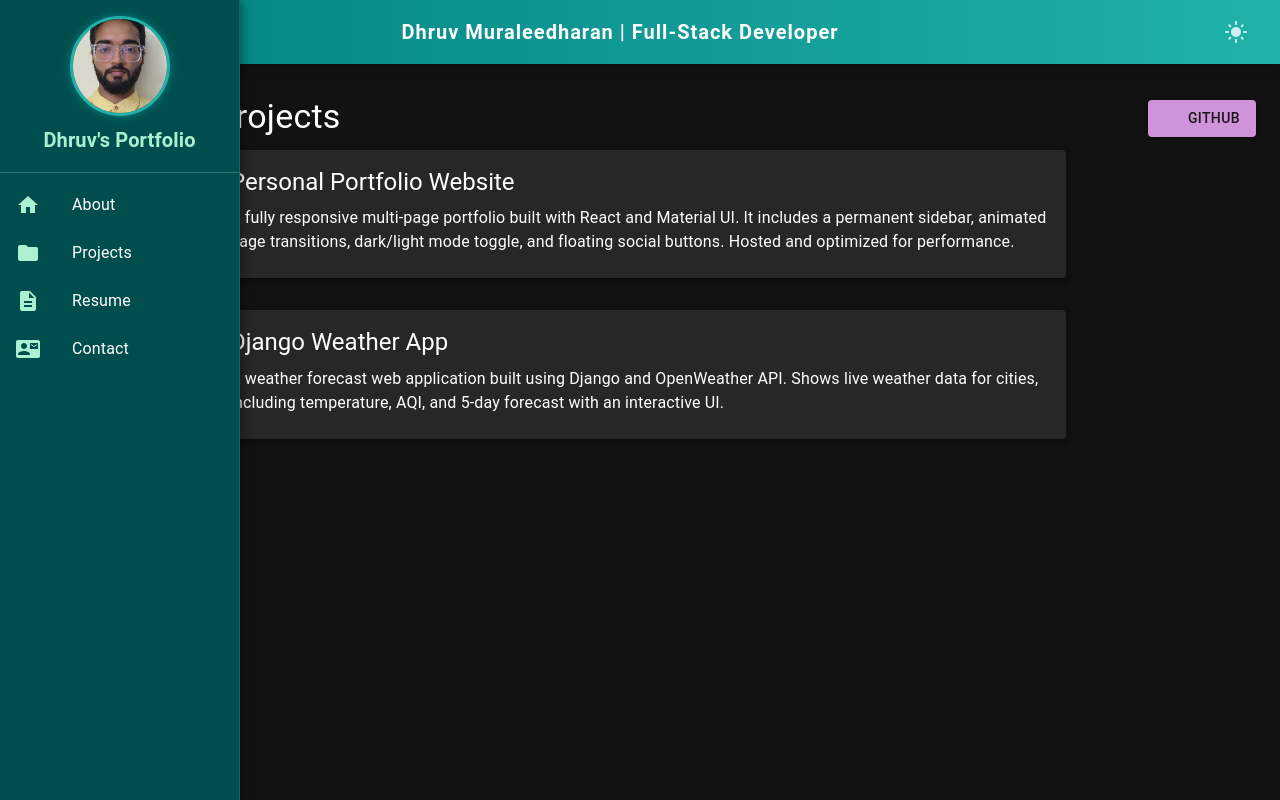
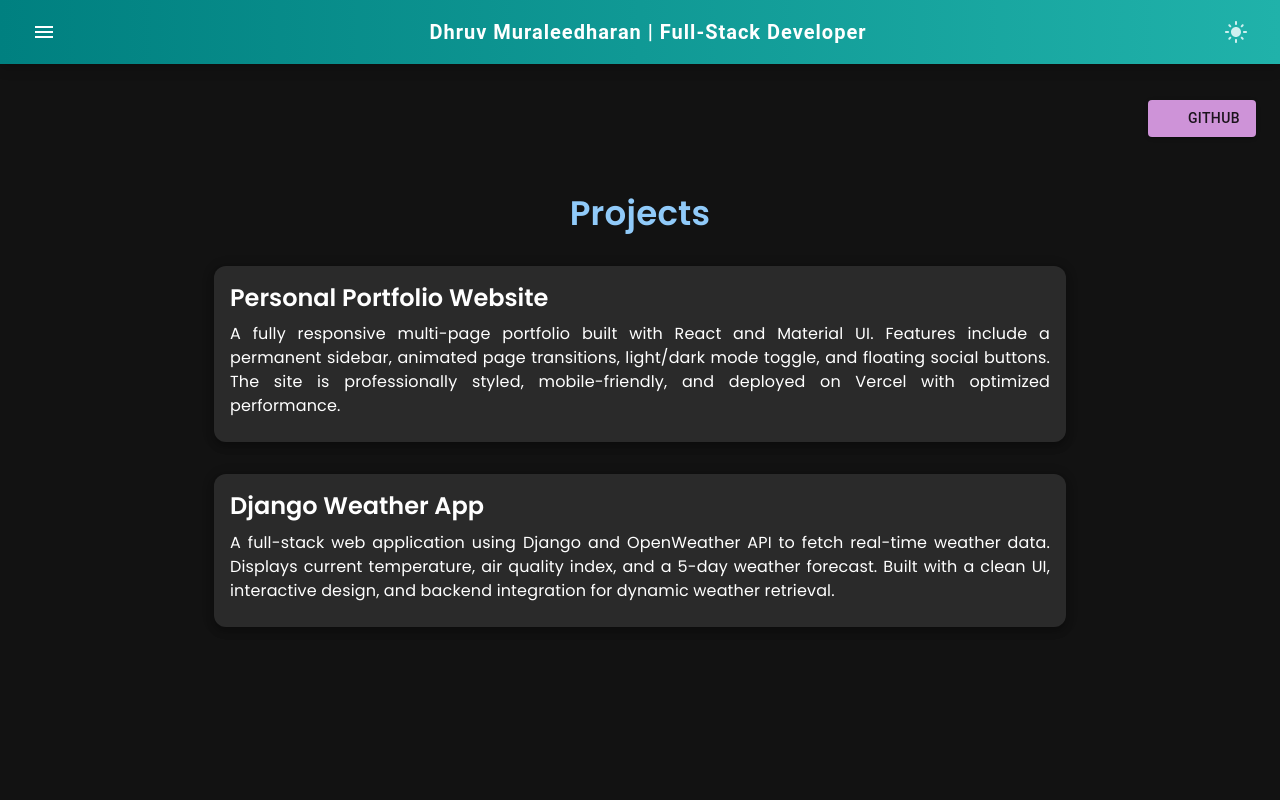
Before and after one commit to CaptainDhruv/portfolio, a React (Create React App) app: page /projects in a window 1280 px wide. Built offline with nearby package versions, Linux system fonts and the light colour scheme; some icons are missing.

Commit message:
Initial commit of my full React portfolio website

```diff
--- a/public/index.html
+++ b/public/index.html
@@ -4,6 +4,8 @@
     <meta charset="utf-8" />
     <link rel="icon" href="%PUBLIC_URL%/favicon.ico" />
     <meta name="viewport" content="width=device-width, initial-scale=1" />
+    <link href="https://fonts.googleapis.com/css2?family=Poppins:wght@300;400;600&display=swap" rel="stylesheet">
+
     <meta name="theme-color" content="#000000" />
     <meta
       name="description"
--- a/src/App.jsx
+++ b/src/App.jsx
@@ -1,3 +1,4 @@
+// App.jsx
 import React, { useState, useMemo } from 'react';
 import { BrowserRouter as Router, Routes, Route } from 'react-router-dom';
 import { ThemeProvider, createTheme } from '@mui/material/styles';
@@ -12,9 +13,14 @@ import AppBarComponent from './components/AppBarComponent';
 
 const App = () => {
   const [mode, setMode] = useState('dark');
+  const [drawerOpen, setDrawerOpen] = useState(false);
 
   const toggleTheme = () => {
     setMode((prev) => (prev === 'light' ? 'dark' : 'light'));
+  };
+
+  const toggleDrawer = () => {
+    setDrawerOpen(!drawerOpen);
   };
 
   const theme = useMemo(
@@ -31,14 +37,16 @@ const App = () => {
     <ThemeProvider theme={theme}>
       <CssBaseline />
       <Router>
-        <AppBarComponent toggleTheme={toggleTheme} mode={mode} />
-        <DrawerComponent />
+        <AppBarComponent toggleTheme={toggleTheme} mode={mode} onMenuClick={toggleDrawer} />
+        <DrawerComponent open={drawerOpen} onClose={toggleDrawer} />
+        <div style={{ marginTop: '64px', padding: '16px' }}>
           <Routes>
             <Route path="/" element={<About />} />
             <Route path="/projects" element={<Projects />} />
             <Route path="/resume" element={<Resume />} />
             <Route path="/contact" element={<Contact />} />
           </Routes>
+        </div>
       </Router>
     </ThemeProvider>
   );
--- a/src/components/AppBarComponent.jsx
+++ b/src/components/AppBarComponent.jsx
@@ -1,17 +1,21 @@
+// AppBarComponent.jsx
 import React from 'react';
 import { AppBar, Toolbar, Typography, IconButton } from '@mui/material';
-import { LightMode, DarkMode } from '@mui/icons-material';
+import { LightMode, DarkMode, Menu } from '@mui/icons-material';
 
-const AppBarComponent = ({ toggleTheme, mode }) => {
+const AppBarComponent = ({ toggleTheme, mode, onMenuClick }) => {
   return (
     <AppBar
       position="fixed"
       sx={{
-        background: 'linear-gradient(to right, #008080, #20B2AA)', // Teal Gradient
+        background: 'linear-gradient(to right, #008080, #20B2AA)',
         boxShadow: '0 4px 12px rgba(0,0,0,0.2)',
       }}
     >
       <Toolbar sx={{ display: 'flex', justifyContent: 'space-between' }}>
+        <IconButton onClick={onMenuClick} sx={{ color: '#fff', mr: 2 }}>
+          <Menu />
+        </IconButton>
         <Typography
           variant="h6"
           component="div"
@@ -29,7 +33,7 @@ const AppBarComponent = ({ toggleTheme, mode }) => {
         <IconButton
           onClick={toggleTheme}
           sx={{
-            color: '#d0f0f0', // Light teal shade for icon
+            color: '#d0f0f0',
             transition: 'color 0.3s ease',
             '&:hover': {
               color: '#fff',
--- a/src/components/DrawerComponent.jsx
+++ b/src/components/DrawerComponent.jsx
@@ -1,3 +1,4 @@
+// DrawerComponent.jsx
 import React from 'react';
 import {
   Drawer,
@@ -24,20 +25,20 @@ const navItems = [
   { text: 'Contact', icon: <ContactMail />, path: '/contact' },
 ];
 
-const DrawerComponent = () => {
+const DrawerComponent = ({ open, onClose }) => {
   const navigate = useNavigate();
 
   return (
     <Drawer
-      variant="permanent"
+      anchor="left"
+      open={open}
+      onClose={onClose}
+      ModalProps={{ keepMounted: true }}
       sx={{
-        width: drawerWidth,
-        flexShrink: 0,
         '& .MuiDrawer-paper': {
           width: drawerWidth,
-          backgroundColor: '#004d4d', // Deep teal background
+          backgroundColor: '#004d4d',
           color: '#ffffff',
-          boxShadow: '2px 0 10px rgba(0, 0, 0, 0.4)',
         },
       }}
     >
@@ -55,8 +56,8 @@ const DrawerComponent = () => {
           sx={{
             width: 100,
             height: 100,
-            border: '3px solid #20B2AA', // Light teal border
-            boxShadow: '0 0 10px #008080', // Classic teal glow
+            border: '3px solid #20B2AA',
+            boxShadow: '0 0 10px #008080',
             marginBottom: 1,
           }}
         />
@@ -71,18 +72,18 @@ const DrawerComponent = () => {
         {navItems.map(({ text, icon, path }) => (
           <ListItem key={text} disablePadding>
             <ListItemButton
-              onClick={() => navigate(path)}
+              onClick={() => {
+                navigate(path);
+                onClose();
+              }}
               sx={{
                 '&:hover': {
-                  background: 'linear-gradient(to right, #008080, #20B2AA)', // Teal gradient on hover
+                  background: 'linear-gradient(to right, #008080, #20B2AA)',
                 },
               }}
             >
               <ListItemIcon sx={{ color: '#aaf0d1' }}>{icon}</ListItemIcon>
-              <ListItemText
-                primary={text}
-                sx={{ color: '#ffffff', fontWeight: 500 }}
-              />
+              <ListItemText primary={text} />
             </ListItemButton>
           </ListItem>
         ))}
--- a/src/pages/Projects.jsx
+++ b/src/pages/Projects.jsx
@@ -5,6 +5,7 @@ import {
   Grid,
   Card,
   CardContent,
+  Box
 } from '@mui/material';
 import PageWrapper from '../components/PageWrapper';
 import GitHubFloatButton from '../components/GitHubFloatButton';
@@ -13,33 +14,86 @@ const Projects = () => {
   return (
     <PageWrapper>
       <GitHubFloatButton />
-      <Container maxWidth="md" sx={{ mt: 4 }}>
-        <Typography variant="h4" gutterBottom>
+      <Container maxWidth="md" sx={{ mt: 6 }}>
+        <Typography
+          variant="h4"
+          gutterBottom
+          sx={{
+            fontWeight: 600,
+            fontFamily: 'Poppins, sans-serif',
+            color: 'primary.main',
+            textAlign: 'center',
+            mb: 4
+          }}
+        >
           Projects
         </Typography>
 
         <Grid container spacing={4}>
+          {/* Portfolio Website */}
           <Grid item xs={12} md={6}>
-            <Card elevation={4}>
+            <Card
+              elevation={5}
+              sx={{
+                borderRadius: 3,
+                backgroundColor: 'background.paper',
+                transition: '0.3s',
+                '&:hover': {
+                  transform: 'translateY(-5px)',
+                  boxShadow: '0 8px 20px rgba(0, 0, 0, 0.2)',
+                },
+              }}
+            >
               <CardContent>
-                <Typography variant="h5" gutterBottom>
+                <Typography
+                  variant="h5"
+                  gutterBottom
+                  sx={{ fontWeight: 600, fontFamily: 'Poppins, sans-serif' }}
+                >
                   Personal Portfolio Website
                 </Typography>
-                <Typography variant="body1">
-                  A fully responsive multi-page portfolio built with React and Material UI. It includes a permanent sidebar, animated page transitions, dark/light mode toggle, and floating social buttons. Hosted and optimized for performance.
+                <Typography
+                  variant="body1"
+                  sx={{ fontFamily: 'Poppins, sans-serif', textAlign: 'justify' }}
+                >
+                  A fully responsive multi-page portfolio built with React and Material UI.
+                  Features include a permanent sidebar, animated page transitions,
+                  light/dark mode toggle, and floating social buttons. The site is professionally
+                  styled, mobile-friendly, and deployed on Vercel with optimized performance.
                 </Typography>
               </CardContent>
             </Card>
           </Grid>
 
+          {/* Django Weather App */}
           <Grid item xs={12} md={6}>
-            <Card elevation={4}>
+            <Card
+              elevation={5}
+              sx={{
+                borderRadius: 3,
+                backgroundColor: 'background.paper',
+                transition: '0.3s',
+                '&:hover': {
+                  transform: 'translateY(-5px)',
+                  boxShadow: '0 8px 20px rgba(0, 0, 0, 0.2)',
+                },
+              }}
+            >
               <CardContent>
-                <Typography variant="h5" gutterBottom>
+                <Typography
+                  variant="h5"
+                  gutterBottom
+                  sx={{ fontWeight: 600, fontFamily: 'Poppins, sans-serif' }}
+                >
                   Django Weather App
                 </Typography>
-                <Typography variant="body1">
-                  A weather forecast web application built using Django and OpenWeather API. Shows live weather data for cities, including temperature, AQI, and 5-day forecast with an interactive UI.
+                <Typography
+                  variant="body1"
+                  sx={{ fontFamily: 'Poppins, sans-serif', textAlign: 'justify' }}
+                >
+                  A full-stack web application using Django and OpenWeather API to fetch real-time weather data.
+                  Displays current temperature, air quality index, and a 5-day weather forecast.
+                  Built with a clean UI, interactive design, and backend integration for dynamic weather retrieval.
                 </Typography>
               </CardContent>
             </Card>
--- a/src/pages/Resume.jsx
+++ b/src/pages/Resume.jsx
@@ -1,24 +1,71 @@
 import React from 'react';
-import { Container, Typography, Box, Button } from '@mui/material';
+import { Container, Typography, Box, Button, Paper } from '@mui/material';
 import PageWrapper from '../components/PageWrapper';
 
 const Resume = () => (
   <PageWrapper>
-    <Container>
-      <Box mt={4} textAlign="center">
-        <Typography variant="h4" gutterBottom>Resume</Typography>
-        <Typography variant="body1" paragraph>
-          Click the button below to download my resume.
+    <Container maxWidth="md">
+      <Box
+        mt={6}
+        display="flex"
+        flexDirection="column"
+        alignItems="center"
+        justifyContent="center"
+      >
+        <Paper
+          elevation={4}
+          sx={{
+            padding: 4,
+            borderRadius: 3,
+            textAlign: 'center',
+            width: '100%',
+            maxWidth: 600,
+            backgroundColor: 'background.paper',
+            boxShadow: '0 8px 24px rgba(0,0,0,0.1)',
+          }}
+        >
+          <Typography
+            variant="h4"
+            gutterBottom
+            sx={{
+              fontWeight: 600,
+              fontFamily: 'Poppins, sans-serif',
+              color: 'primary.main',
+            }}
+          >
+            Resume
           </Typography>
+
+          <Typography
+            variant="body1"
+            paragraph
+            sx={{
+              fontFamily: 'Poppins, sans-serif',
+              textAlign: 'center',
+              marginBottom: 3,
+            }}
+          >
+            Click the button below to view or download my latest resume.
+          </Typography>
+
           <Button
             variant="contained"
             color="primary"
+            size="large"
             href="/resume.pdf"
             target="_blank"
             rel="noopener noreferrer"
+            sx={{
+              fontWeight: 500,
+              fontFamily: 'Poppins, sans-serif',
+              textTransform: 'none',
+              paddingX: 4,
+              paddingY: 1.2,
+            }}
           >
             Download Resume
           </Button>
+        </Paper>
       </Box>
     </Container>
   </PageWrapper>
```
Also changed, not shown: src/pages/About.jsx (+68 -32 lines), src/pages/Contact.jsx (+60 -13 lines). Lines whose indentation alone changed are shown as unchanged.
